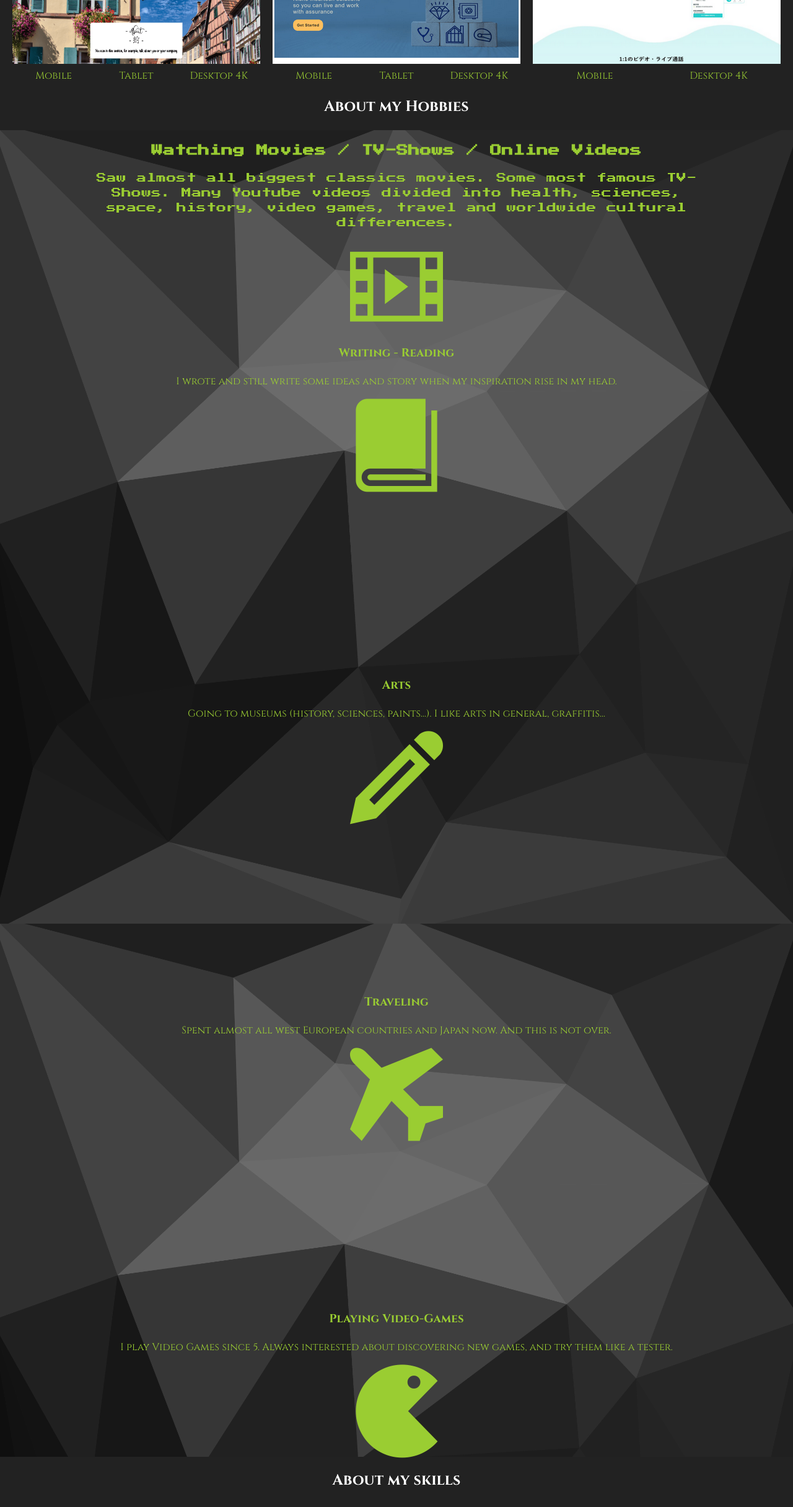
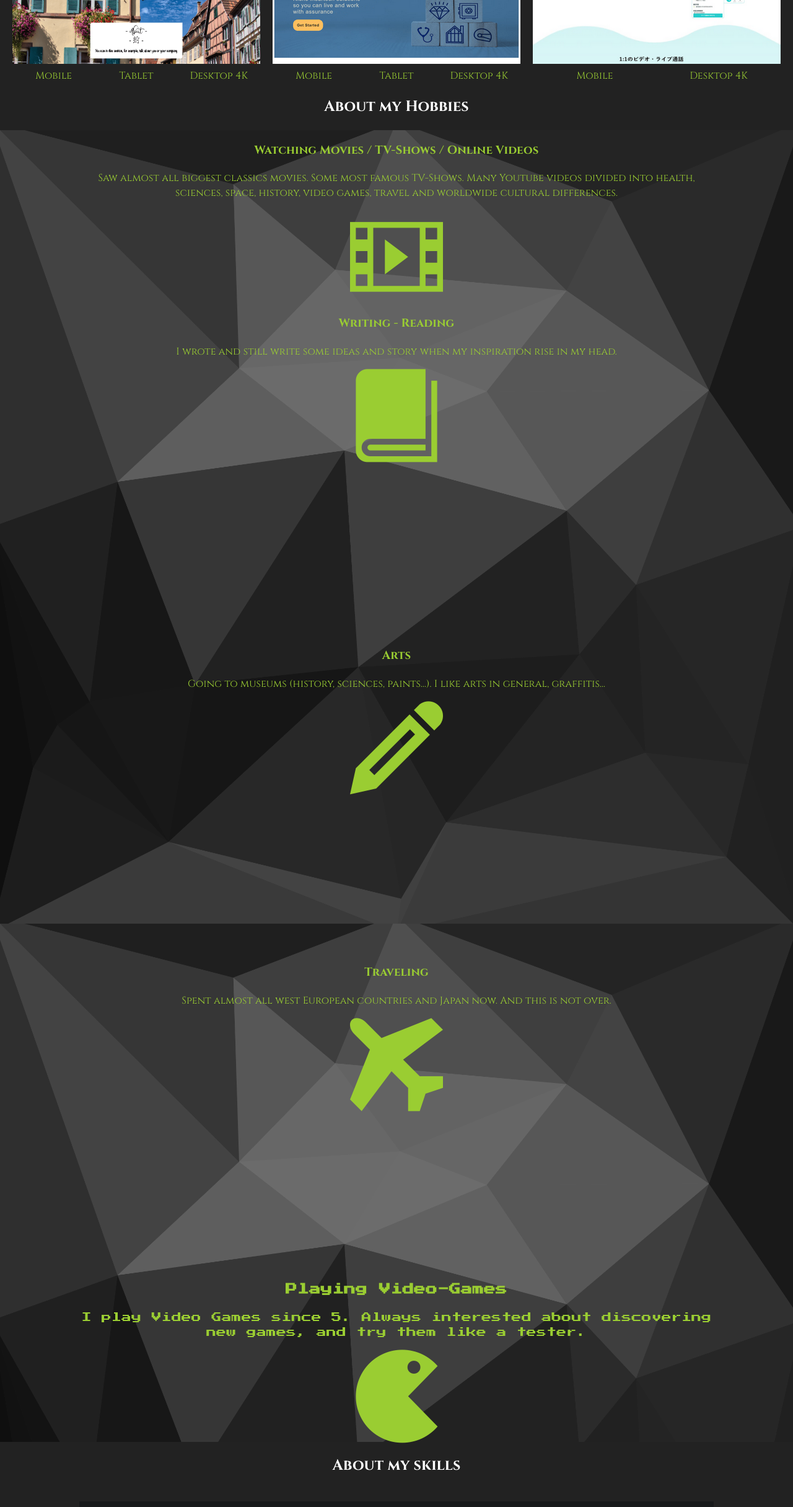
Before and after one commit to Rzrth/portfolio, a plain HTML site: page index.html in a window 1280 px wide. Shown: the part 1318-3749 px from the top of the page at 62% size. Drawn offline with Linux system fonts and the light colour scheme; files whose address does not match are found by name.

Commit message:
css 22/10/2025

```diff
--- a/css/style.css
+++ b/css/style.css
@@ -427,12 +427,12 @@ section#hobbies div#hobbies-background div#hobbies-container div.hobbies-fullsiz
 	position: relative;
 }
 
-section#hobbies div#hobbies-background div#hobbies-container div.hobbies-fullsized:first-of-type:lang(en),
-section#hobbies div#hobbies-background div#hobbies-container div.hobbies-fullsized:first-of-type:lang(fr){
+section#hobbies div#hobbies-background div#hobbies-container div.hobbies-fullsized:last-of-type:lang(en),
+section#hobbies div#hobbies-background div#hobbies-container div.hobbies-fullsized:last-of-type:lang(fr){
 	font-family: PressStart2P;
 }
 
-section#hobbies div#hobbies-background div#hobbies-container div.hobbies-fullsized:first-of-type:lang(ja){
+section#hobbies div#hobbies-background div#hobbies-container div.hobbies-fullsized:last-of-type:lang(ja){
 	font-family: inherit;
 }
 
```
